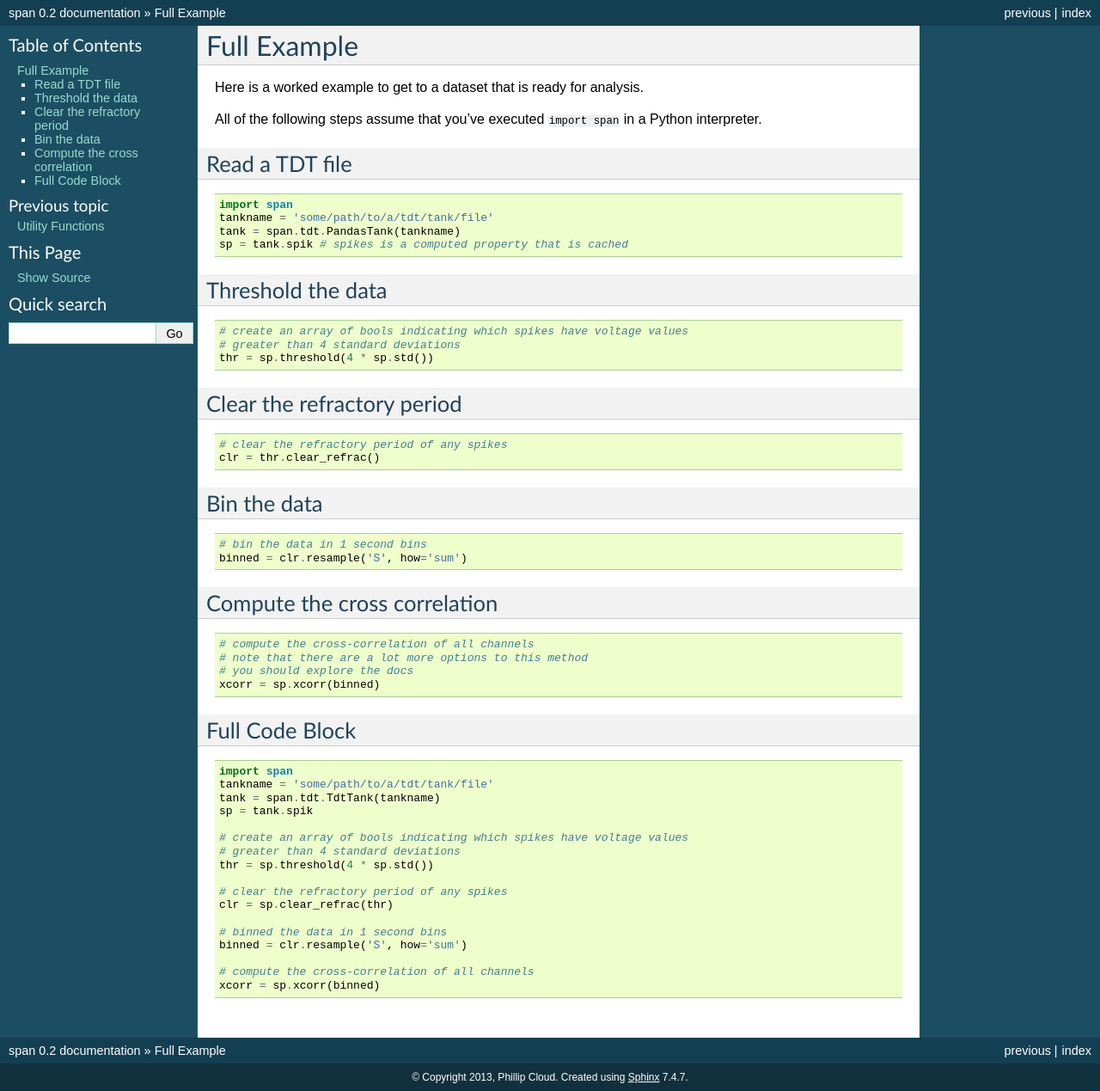
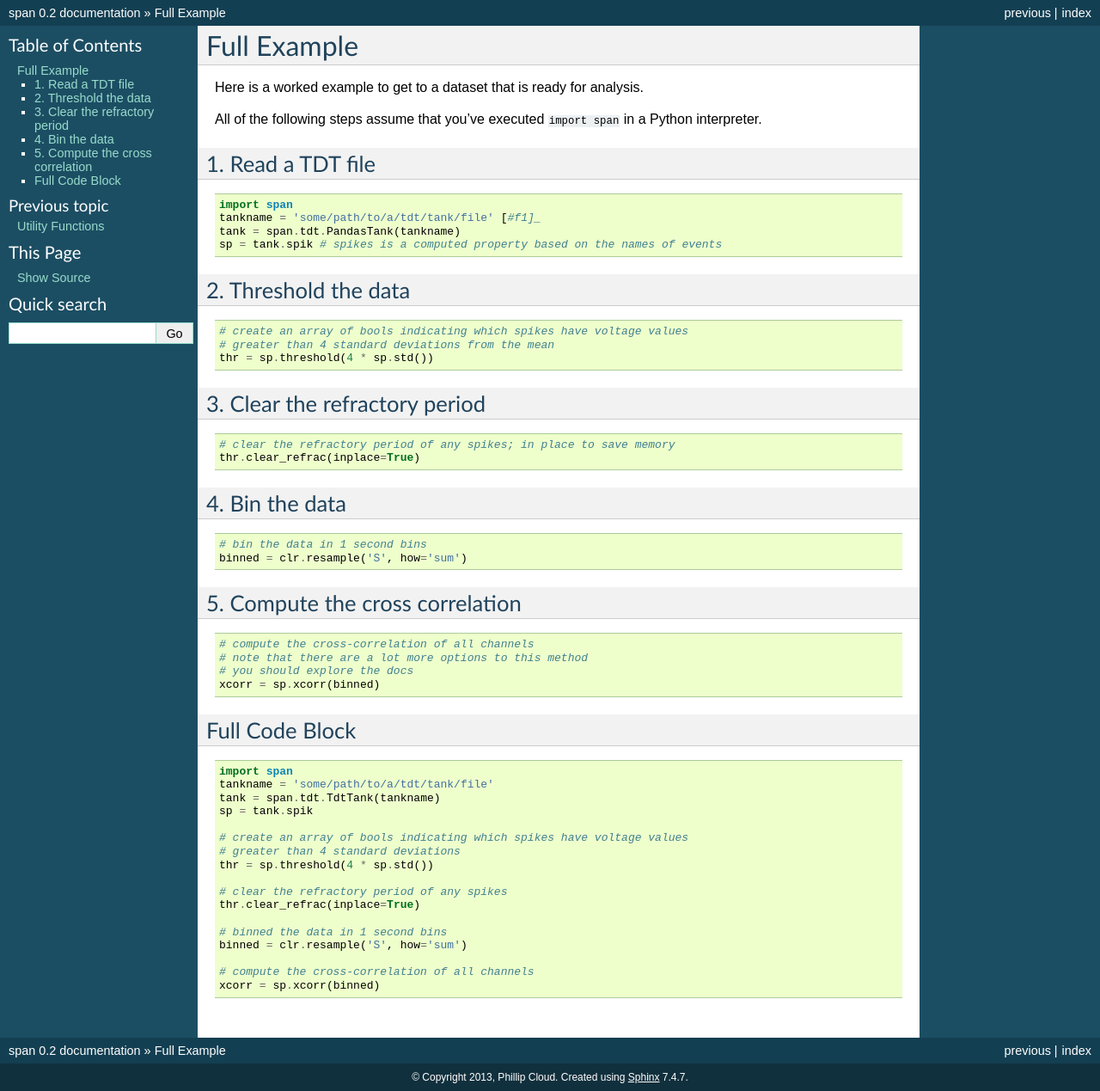
Before and after one commit to cpcloud/span, a Sphinx documentation site: the page built from docs/source/examples.rst, in a window 1280 px wide. Shown: the whole page at 86% size. Built offline with Sphinx 7.4.7, drawn with Linux system fonts in a browser that asks for light colours.

Commit message:
add numbers to examples

```diff
--- a/docs/source/examples.rst
+++ b/docs/source/examples.rst
@@ -7,48 +7,48 @@ analysis.
 All of the following steps assume that you've executed ``import span``
 in a Python interpreter.
 
----------------
-Read a TDT file
----------------
+------------------
+1. Read a TDT file
+------------------
 
 .. code-block:: python
 
     import span
-    tankname = 'some/path/to/a/tdt/tank/file'
+    tankname = 'some/path/to/a/tdt/tank/file' [#f1]_
     tank = span.tdt.PandasTank(tankname)
-    sp = tank.spik # spikes is a computed property that is cached
+    sp = tank.spik # spikes is a computed property based on the names of events
 
-------------------
-Threshold the data
-------------------
+---------------------
+2. Threshold the data
+---------------------
 
 .. code-block:: python
 
     # create an array of bools indicating which spikes have voltage values
-    # greater than 4 standard deviations
+    # greater than 4 standard deviations from the mean
     thr = sp.threshold(4 * sp.std())
 
----------------------------
-Clear the refractory period
----------------------------
+------------------------------
+3. Clear the refractory period
+------------------------------
 
 .. code-block:: python
 
-    # clear the refractory period of any spikes
-    clr = thr.clear_refrac()
+    # clear the refractory period of any spikes; in place to save memory
+    thr.clear_refrac(inplace=True)
 
-------------
-Bin the data
-------------
+---------------
+4. Bin the data
+---------------
 
 .. code-block:: python
 
     # bin the data in 1 second bins
     binned = clr.resample('S', how='sum')
 
------------------------------
-Compute the cross correlation
------------------------------
+--------------------------------
+5. Compute the cross correlation
+--------------------------------
 
 .. code-block:: python
 
@@ -73,7 +73,7 @@ Full Code Block
     thr = sp.threshold(4 * sp.std())
 
     # clear the refractory period of any spikes
-    clr = sp.clear_refrac(thr)
+    thr.clear_refrac(inplace=True)
 
     # binned the data in 1 second bins
     binned = clr.resample('S', how='sum')
```
